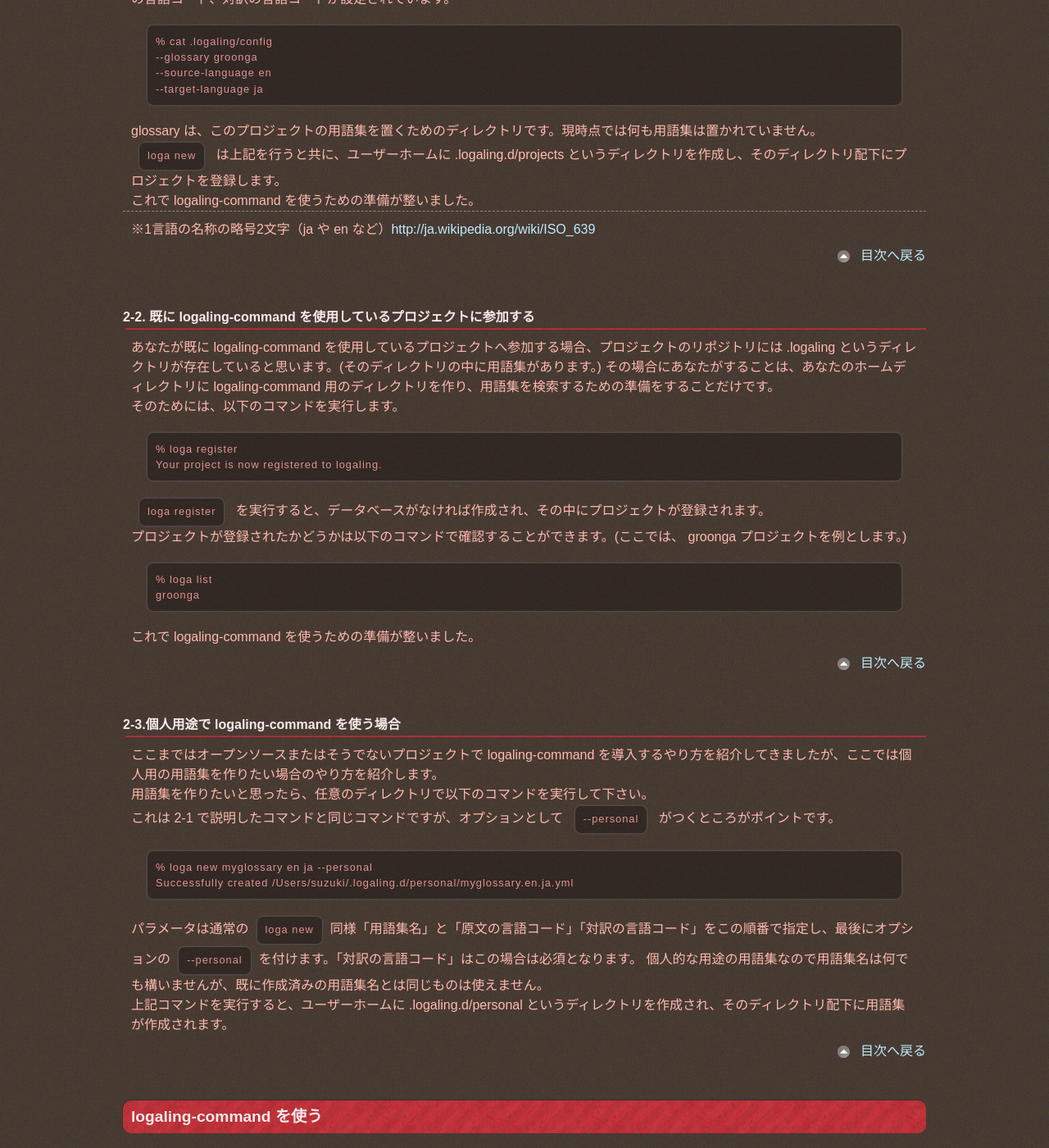
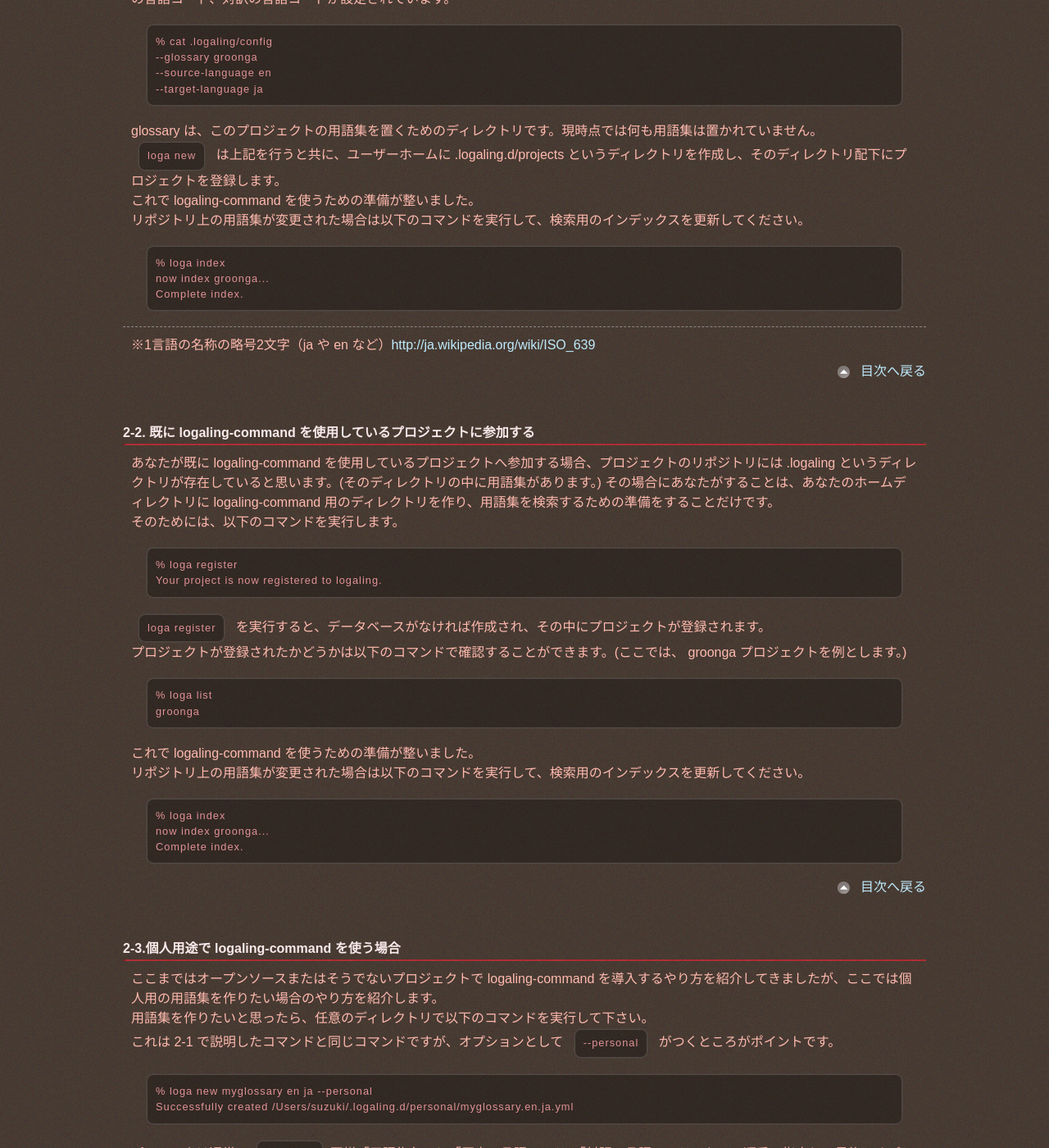
Before and after one commit to logaling/logaling.github.com, a Jekyll site: the page built from usage.md, in a window 1280 px wide and 1400 px high, scrolled down 2798 px. Shown: the whole window at 82% size. Built offline with Jekyll 4.4.1, drawn with Linux system fonts in a browser that asks for light colours; some web fonts are replaced; Markdown is read by kramdown in place of the engine named in the settings.

Commit message:
Add description index command

```diff
--- a/usage.md
+++ b/usage.md
@@ -131,6 +131,11 @@ glossary は、このプロジェクトの用語集を置くためのディレ
 
 これで logaling-command を使うための準備が整いました。
 
+リポジトリ上の用語集が変更された場合は以下のコマンドを実行して、検索用のインデックスを更新してください。
+
+	% loga index
+	now index groonga...
+	Complete index.
 
 ------
 <a id="kome1">※1言語の名称の略号2文字（ja や en など）<http://ja.wikipedia.org/wiki/ISO_639></a>
@@ -157,6 +162,13 @@ glossary は、このプロジェクトの用語集を置くためのディレ
 	groonga
 
 これで logaling-command を使うための準備が整いました。
+
+リポジトリ上の用語集が変更された場合は以下のコマンドを実行して、検索用のインデックスを更新してください。
+
+	% loga index
+	now index groonga...
+	Complete index.
+
 
 <p class="toTop"><a href="#index">目次へ戻る</a></p>
 
```
Also changed, not shown: reference.md (+14 -0 lines).
